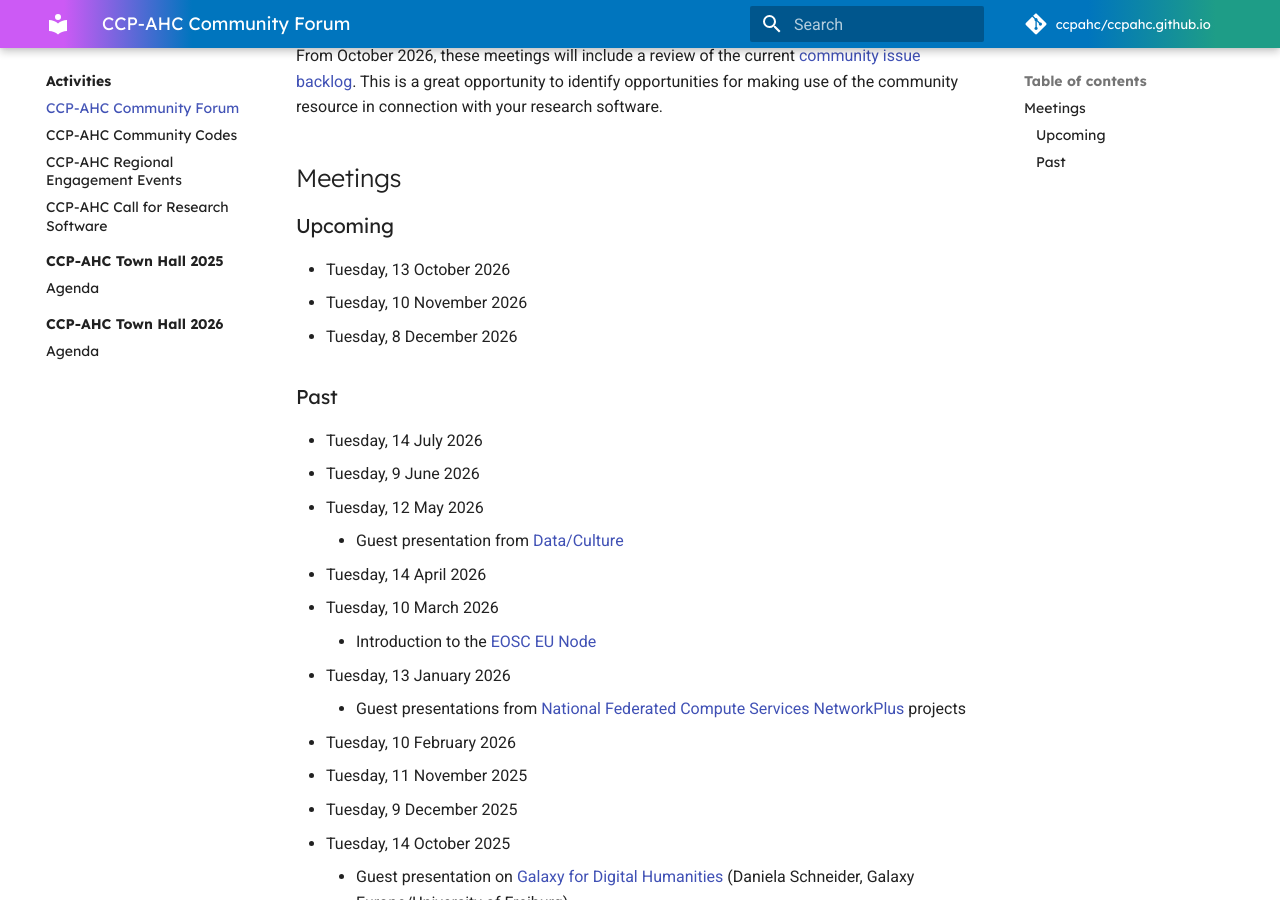
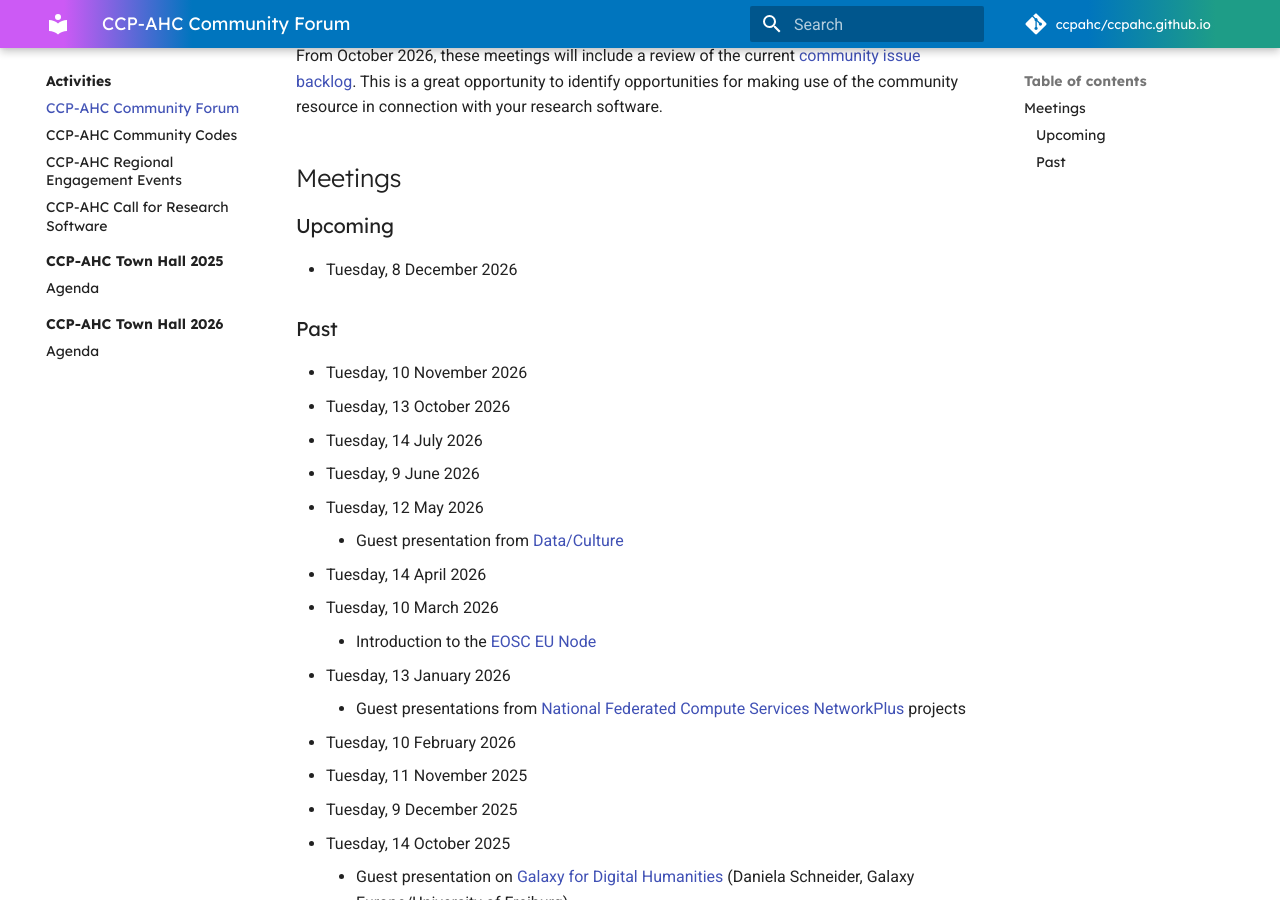
Before and after one commit to ccpahc/ccpahc.github.io, an MkDocs documentation site: the page built from docs/activities/community-forum.md, in a window 1280 px wide and 900 px high, scrolled down 391 px. Built offline with MkDocs 1.6.1 and Material for MkDocs 9.7.7, drawn with Linux system fonts in a browser that asks for light colours; comment, search, counter and statistics services are not loaded.

Commit message:
Reorder upcoming and past meeting dates

```diff
--- a/docs/activities/community-forum.md
+++ b/docs/activities/community-forum.md
@@ -8,12 +8,12 @@ From October 2026, these meetings will include a review of the current [communit
 
 ### Upcoming
 
-- Tuesday, 13 October 2026
-- Tuesday, 10 November 2026
 - Tuesday, 8 December 2026
 
 ### Past
 
+- Tuesday, 10 November 2026
+- Tuesday, 13 October 2026
 - Tuesday, 14 July 2026
 - Tuesday, 9 June 2026
 - Tuesday, 12 May 2026
```
